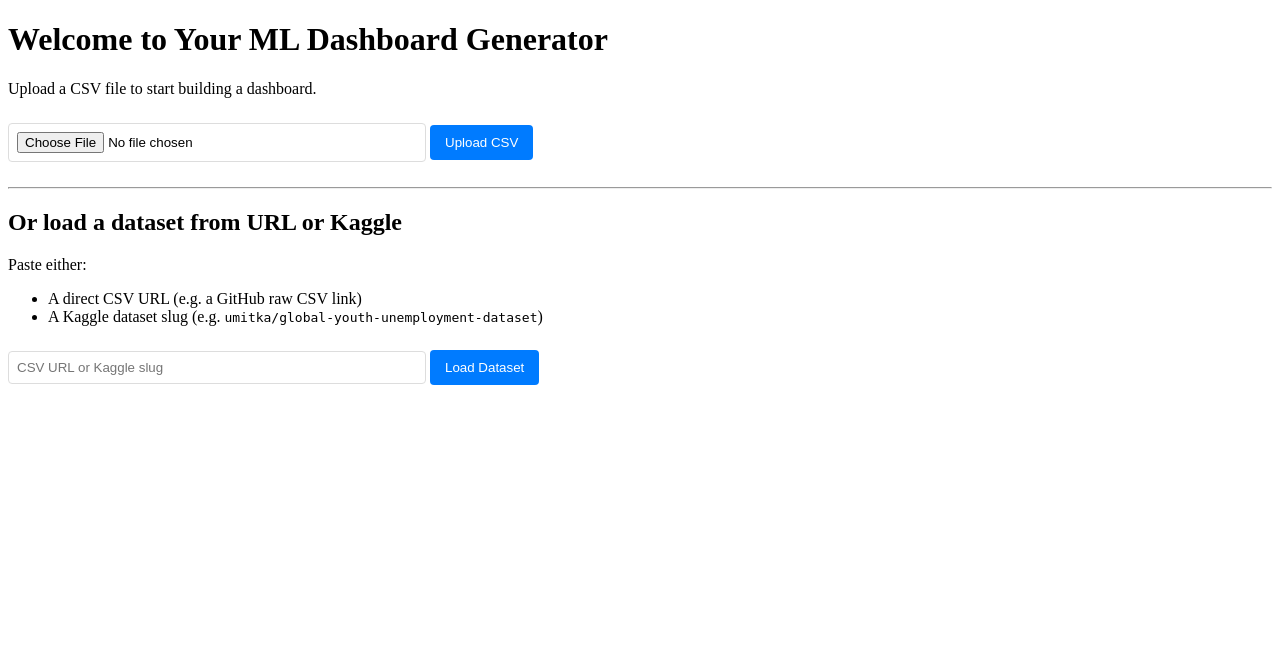
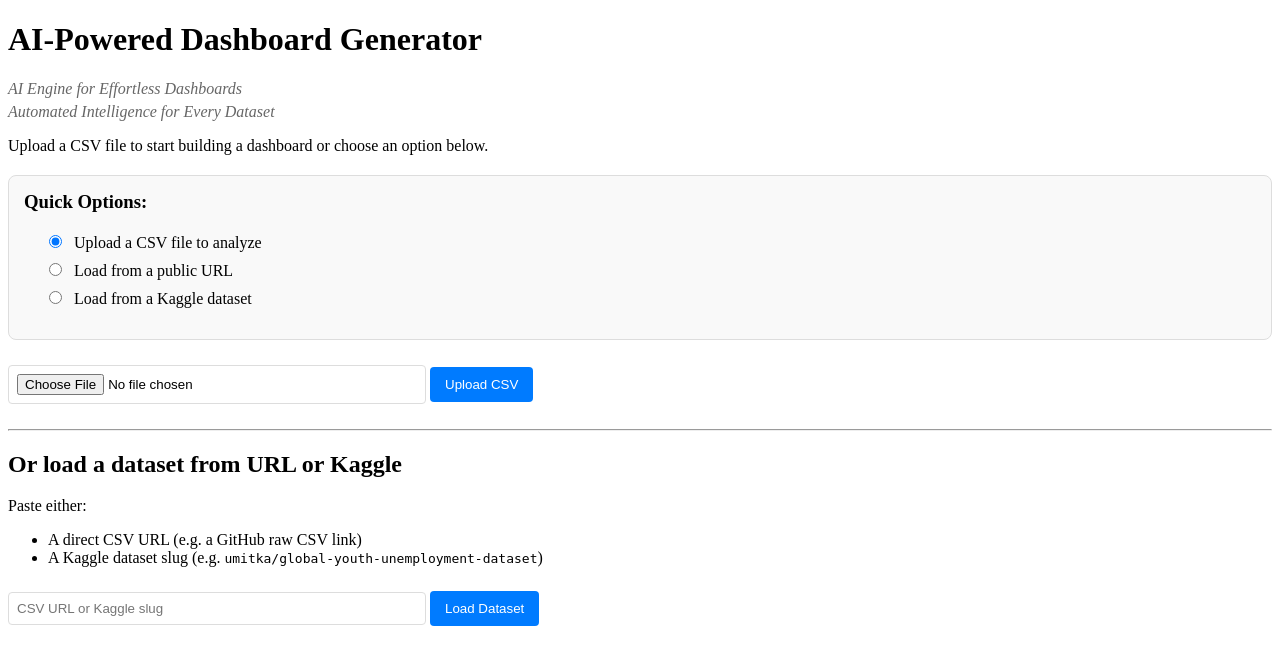
Before and after one commit to farhaanqazi/AI-Powered-Dashboards, a FastAPI app: page / in a window 1280 px wide. Shown: the top 665 px of the page. Run offline with FastAPI, Linux system fonts and the light colour scheme.

Commit message:
New title on landing page and minor changes to UI

```diff
--- a/templates/index.html
+++ b/templates/index.html
@@ -1,7 +1,7 @@
 <!DOCTYPE html>
 <html>
 <head>
-    <title>ML Dashboard Generator</title>
+    <title>AI-Powered Dashboard Generator</title>
     <style>
         .error {
             color: #721c24;
@@ -40,11 +40,39 @@
         button:hover {
             background-color: #0056b3;
         }
+        .subtitle {
+            font-style: italic;
+            color: #666;
+            margin: 5px 0;
+        }
+        .options-container {
+            margin: 20px 0;
+            padding: 15px;
+            border: 1px solid #ddd;
+            border-radius: 8px;
+            background-color: #f9f9f9;
+        }
+        .options-container h3 {
+            margin-top: 0;
+        }
+        .options-container ul {
+            list-style-type: none;
+            padding-left: 20px;
+        }
+        .options-container li {
+            margin: 8px 0;
+        }
+        .options-container input[type="radio"] {
+            margin-right: 8px;
+        }
     </style>
 </head>
 <body>
-    <h1>Welcome to Your ML Dashboard Generator</h1>
-    <p>Upload a CSV file to start building a dashboard.</p>
+    <h1>AI-Powered Dashboard Generator</h1>
+    <p class="subtitle">AI Engine for Effortless Dashboards</p>
+    <p class="subtitle">Automated Intelligence for Every Dataset</p>
+
+    <p>Upload a CSV file to start building a dashboard or choose an option below.</p>
 
     <!-- Display potential error messages passed from backend -->
     {% if error_message %}
@@ -54,6 +82,24 @@
     {% if success_message %}
         <div class="success">{{ success_message }}</div>
     {% endif %}
+
+    <div class="options-container">
+        <h3>Quick Options:</h3>
+        <ul>
+            <li>
+                <input type="radio" id="upload_option" name="option" checked>
+                <label for="upload_option">Upload a CSV file to analyze</label>
+            </li>
+            <li>
+                <input type="radio" id="url_option" name="option">
+                <label for="url_option">Load from a public URL</label>
+            </li>
+            <li>
+                <input type="radio" id="kaggle_option" name="option">
+                <label for="kaggle_option">Load from a Kaggle dataset</label>
+            </li>
+        </ul>
+    </div>
 
     <!-- Existing CSV upload form -->
     <form action="/upload" method="post" enctype="multipart/form-data">
```
Also changed, not shown: templates/dashboard.html (+13 -18 lines).
